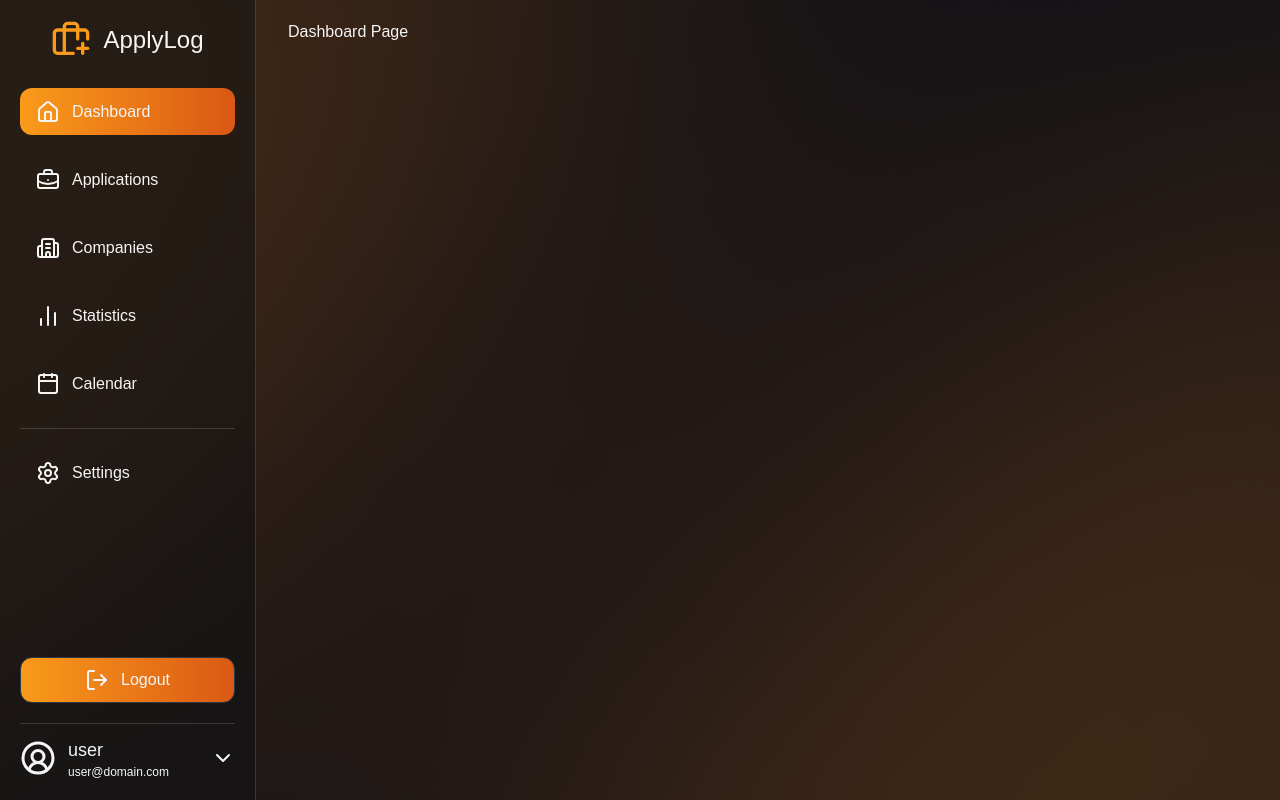
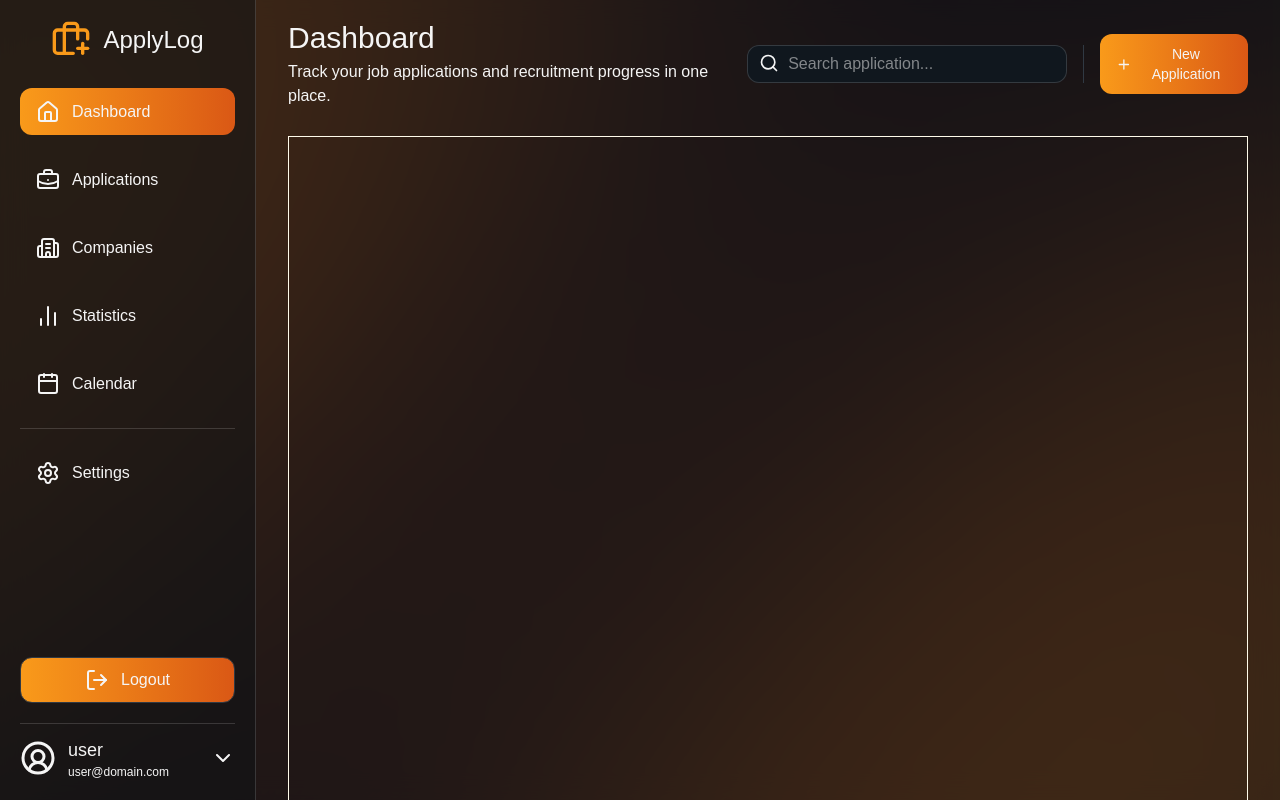
Before and after one commit to MRaihanZ/applylog, a Next.js app in the folder applylog-frontend/: page / in a window 1280 px wide. Built offline with nearby package versions, Linux system fonts and the light colour scheme.

Commit message:
feat: add header dashboard component

```diff
--- /dev/null
+++ b/applylog-frontend/app/(dashboard)/_components/headerDashboard.tsx
@@ -0,0 +1,49 @@
+"use client";
+
+import { useState, SubmitEvent } from "react";
+import { Plus, Search } from "lucide-react";
+
+export default function HeaderDashboard() {
+	const [csrfToken, setCsrfToken] = useState<string | null>(null);
+	const [search, setSearch] = useState<string>("");
+
+	//* handle search submit
+	const handleSearchSubmit = (e: SubmitEvent<HTMLFormElement>) => {
+		e.preventDefault();
+
+		const formData = new FormData(e.currentTarget);
+
+		alert(formData.get("search"));
+	};
+
+	return (
+		<div className="flex justify-between mb-7">
+			<section className="flex flex-col justify-between gap-1">
+				<h1 className="font-medium text-3xl">Dashboard</h1>
+				<p>
+					Track your job applications and recruitment progress in one place.
+				</p>
+			</section>
+			<section className="flex gap-4 items-center">
+				<form
+					onSubmit={handleSearchSubmit}
+					className="relative border-e border-(--custom-border) pe-4"
+				>
+					<Search size={20} className="absolute z-10 top-2 left-3" />
+					<input
+						name="search"
+						type="text"
+						value={search}
+						onChange={(e) => setSearch(e.currentTarget.value)}
+						placeholder="Search application..."
+						className="border border-(--custom-border-glass) bg-(--custom-surface) rounded-xl py-1.5 ps-10 pe-3 w-xs"
+					/>
+				</form>
+				<button className="flex items-center justify-center align-middle text-sm gap-2 py-2.5 px-4 rounded-xl bg-linear-to-r from-(--custom-yellow-gradient) hover:from-(--custom-yellow-gradient)/80 to-(--custom-orange-gradient) hover:to-(--custom-orange-gradient)/80 cursor-pointer">
+					<Plus size={17} />
+					New Application
+				</button>
+			</section>
+		</div>
+	);
+}
--- a/applylog-frontend/app/(dashboard)/page.tsx
+++ b/applylog-frontend/app/(dashboard)/page.tsx
@@ -1,4 +1,6 @@
 import type { Metadata } from "next";
+
+import HeaderDashboard from "./_components/headerDashboard";
 
 export const metadata: Metadata = {
 	title: "Dashboard",
@@ -8,9 +10,8 @@ export const metadata: Metadata = {
 export default function DashboardPage() {
 	return (
 		<>
-			<div>
-				<p>Dashboard Page</p>
-			</div>
+			<HeaderDashboard />
+			<div className="border border-amber-50 h-[100rem]"></div>
 		</>
 	);
 }
```
